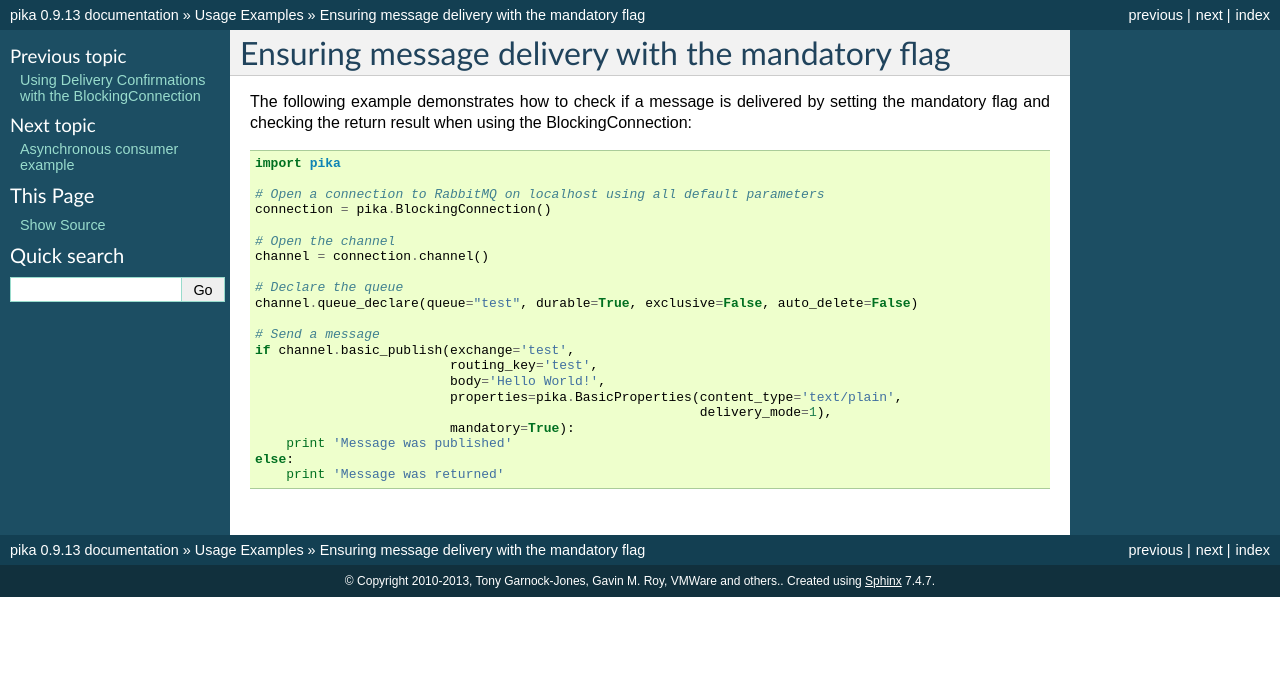
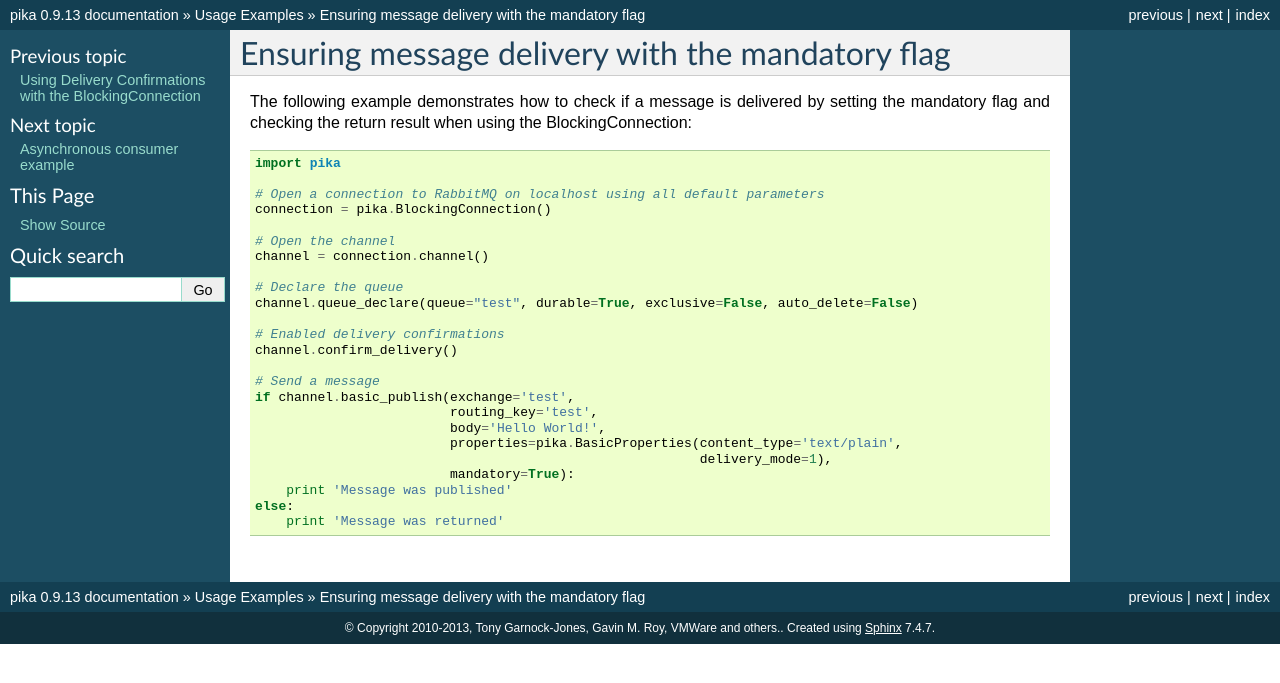
Before and after one commit to pika/pika, a Sphinx documentation site: the page built from docs/examples/blocking_publish_mandatory.rst, in a window 1280 px wide. Shown: the top 683 px of the page. Built offline with Sphinx 7.4.7, drawn with Linux system fonts in a browser that asks for light colours.

Commit message:
Add confirm_delivery to example
As per #543, I believe this is necessary for this to work

```diff
--- a/docs/examples/blocking_publish_mandatory.rst
+++ b/docs/examples/blocking_publish_mandatory.rst
@@ -14,6 +14,9 @@ The following example demonstrates how to check if a message is delivered by set
     # Declare the queue
     channel.queue_declare(queue="test", durable=True, exclusive=False, auto_delete=False)
 
+    # Enabled delivery confirmations
+    channel.confirm_delivery()
+
     # Send a message
     if channel.basic_publish(exchange='test',
                              routing_key='test',
```
